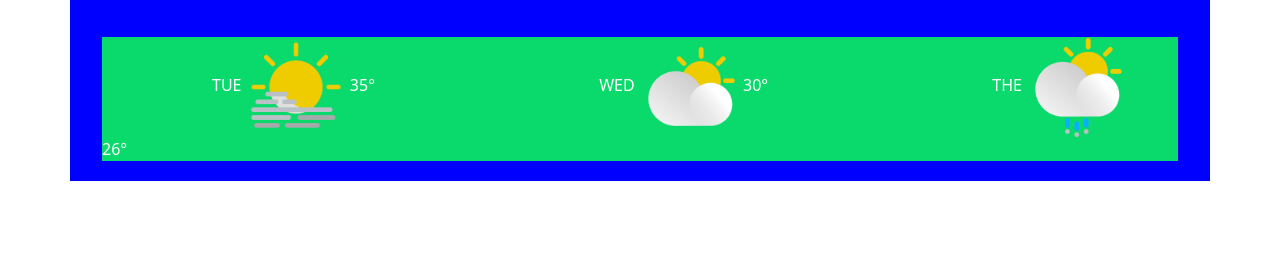
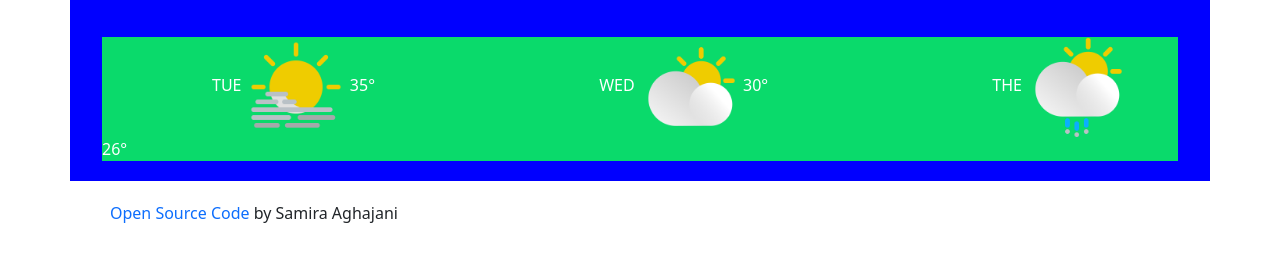
Before and after one commit to saghajani-oss/My-Projects, a plain HTML site: page index.html in a window 1280 px wide. Shown: the part 445-706 px from the top of the page. Drawn offline with nearby package versions, Linux system fonts and the light colour scheme; a web font is replaced by a local one.

Commit message:
add class Open-Source

```diff
--- a/index.html
+++ b/index.html
@@ -82,6 +82,7 @@
         </div>
       </div>
     </div>
+    <p class="Open-Source"><a href="">Open Source Code</a> by Samira Aghajani</p>
   </body>
   <script src="js/script.js"></script>
 </html>
--- a/src/style.css
+++ b/src/style.css
@@ -106,3 +106,12 @@ body {
 .pre-3 {
   padding: 20px 110px;
 }
+
+.Open-Source {
+  margin-top: 20px;
+  margin-left: 110px;
+}
+
+.Open-Source a{
+  text-decoration: none;
+}
```
